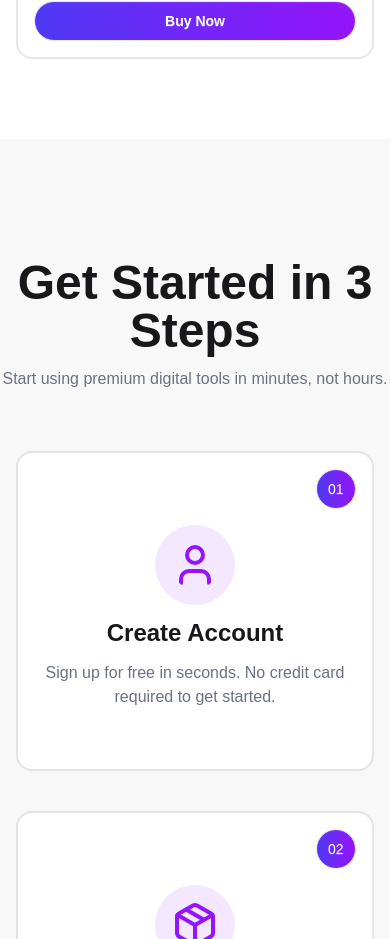
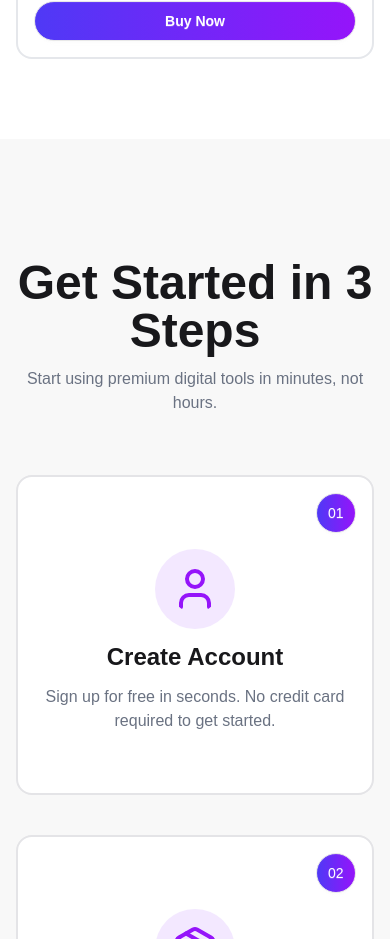
Before and after one commit to takebul/a6-digitools-platform, a React (Vite) app: page / in a window 390 px wide. Shown: the part 4925-5864 px from the top of the page. Built offline with nearby package versions, Linux system fonts and the light colour scheme.

Commit message:
update MaindEnd componet add responsive main end header div

```diff
--- a/src/components/Main/MainEnd/MainEnd.jsx
+++ b/src/components/Main/MainEnd/MainEnd.jsx
@@ -4,7 +4,7 @@ import React from "react";
 const MainEnd = () => {
   return (
     <div className="bg-base-200 pb-20">
-      <div className="text-center space-y-3 mt-20 pt-30 mb-15">
+      <div className="w-11/12 mx-auto text-center space-y-3 mt-20 pt-30 mb-15">
         <h1 className="text-5xl font-semibold">Get Started in 3 Steps</h1>
         <p className="text-md font-medium text-gray-500">
           Start using premium digital tools in minutes, not hours.
```
